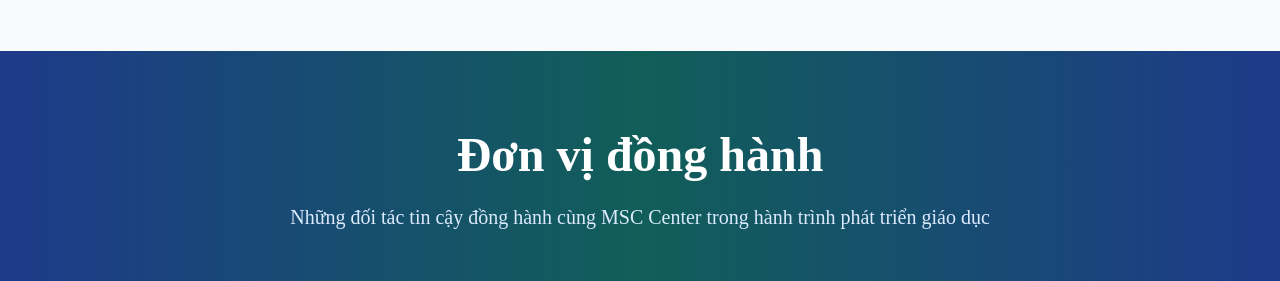
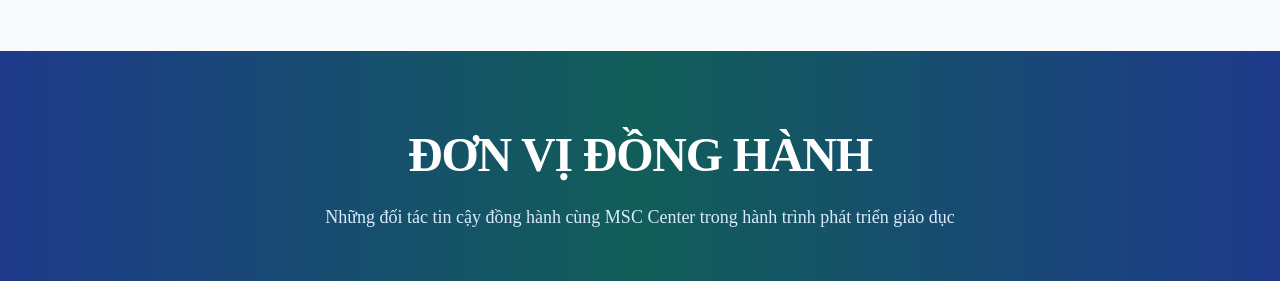
Before and after one commit to StephenSouth13/msc_users, a Next.js app: page / in a window 1280 px wide. Shown: the part 3140-3421 px from the top of the page. Built offline with nearby package versions, Linux system fonts and the light colour scheme; no server answers; the database is empty.

Commit message:
Standardize typography in PartnersCarousel
cgen-1025388d217a4b19a2870398c08facec

```diff
--- a/components/sections/PartnersCarousel.tsx
+++ b/components/sections/PartnersCarousel.tsx
@@ -54,8 +54,10 @@ const PartnersCarousel = () => {
           viewport={{ once: true }}
           className="text-center mb-16"
         >
-          <h2 className="text-4xl md:text-5xl font-bold mb-6 text-white font-serif">Đơn vị đồng hành</h2>
-          <p className="text-xl text-blue-100 max-w-3xl mx-auto">
+          <h2 className="text-4xl md:text-5xl font-black text-white uppercase tracking-tight font-sans mb-6">
+            Đơn Vị Đồng Hành
+          </h2>
+          <p className="text-lg text-blue-100 max-w-3xl mx-auto font-medium">
             Những đối tác tin cậy đồng hành cùng MSC Center trong hành trình phát triển giáo dục
           </p>
         </motion.div>
```
